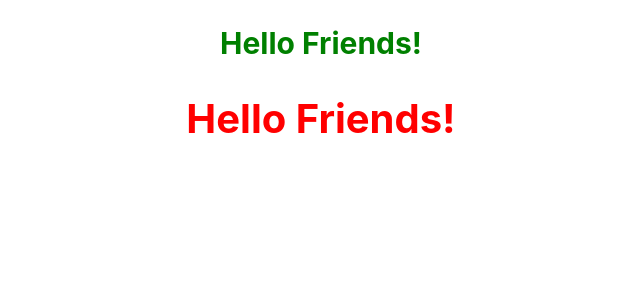
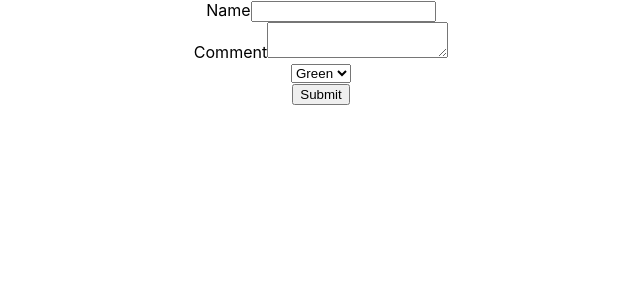
Before and after one commit to tnmy2426/first_react_app, a React (Create React App) app: page / in a window 1280 px wide. Shown: the top 300 px of the page, without its empty margins (319-959 px from the left). Built offline with nearby package versions, Linux system fonts and the light colour scheme.

Commit message:
Form controlling in react js and also controlling components

```diff
--- a/src/App.js
+++ b/src/App.js
@@ -1,6 +1,7 @@
 import React from 'react';
 // import logo from './logo.svg';
 import './App.css';
+import Form from './components/Form';
 // import List from './components/List';
 // import Condition from './components/Condition';
 // import Parent from './components/Parent';
@@ -14,19 +15,19 @@ import './App.css';
 // import Hello from './components/Hello'
 // import Navbar from './components/Navbar';
 // import Welcome from './components/Welcome';
-import './components/style.css'
-import style from './components/style.module.css'
+// import './components/style.css'
+// import style from './components/style.module.css'
 
 function App() {
-  let success = {
-    color:'green',
-    fontSize: '30px'
-  }
+  // let success = {
+  //   color:'green',
+  //   fontSize: '30px'
+  // }
   return (
     <div className="App">
       {/* <h2 className={ success ? 'success': ''}>Hello Friends!</h2> */}
-      <h2 style={ success }>Hello Friends!</h2>
-      <h2 className={style.primary}>Hello Friends!</h2>
+      {/* <h2 style={ success }>Hello Friends!</h2> */}
+      {/* <h2 className={ style.primary }>Hello Friends!</h2> */}
       {/* <Hello name='Tanmoy' age='25'>This is children part just for this component.</Hello>
       <Hello name='Akib' age='30' />
       <Hello name='Rakib' age='26' /> */}
@@ -45,6 +46,7 @@ function App() {
       {/* <Parent /> */}
       {/* <Condition /> */}
       {/* <List /> */}
+      <Form />
     </div>
   );
 }
--- /dev/null
+++ b/src/components/Form.js
@@ -0,0 +1,73 @@
+import React, { Component } from 'react'
+
+class Form extends Component {
+    constructor(props) {
+        super(props)
+
+        this.state = {
+            name: "",
+            comment: "",
+            colors: "green"
+        }
+        this.commentChangeHandler = this.commentChangeHandler.bind(this)
+        this.nameChangeHandler = this.nameChangeHandler.bind(this)
+        this.submitHandler = this.submitHandler.bind(this)
+        this.colorHandler = this.colorHandler.bind(this)
+    }
+
+    nameChangeHandler(event) {
+        this.setState({
+            name: event.target.value
+        })
+    }
+    commentChangeHandler(event){
+        this.setState({
+            comment: event.target.value
+        })
+    }
+    submitHandler(event){
+        alert(`
+        Name: ${this.state.name}
+        Comment: ${this.state.comment}
+        colors: ${this.state.colors}`)
+        event.preventDefault()
+        this.setState({
+            name: "",
+            comment: "",
+            colors: ""
+        })
+    }
+    colorHandler(event){
+        this.setState({
+            colors: event.target.value
+        })
+    }
+    render() {
+        return (
+            <div>
+                <form onSubmit={this.submitHandler}>
+                    <div>
+                        <label>Name</label>
+                        <input type='text' value={this.state.name} onChange={this.nameChangeHandler} />
+                    </div>
+                    <div>
+                        <label>Comment</label>
+                        <textarea value={this.state.comment} onChange={this.commentChangeHandler}></textarea>
+                    </div>
+                    <div>
+                        <select value={this.state.colors} onChange={this.colorHandler}>
+                            <option value='red'>Red</option>
+                            <option value='blue'>Blue</option>
+                            <option value='green'>Green</option>
+                        </select>
+                    </div>
+                    <div>
+                        <button type='submit'>Submit</button>
+                    </div>
+                </form>
+            </div>
+        )
+    }
+}
+
+export default Form
```
